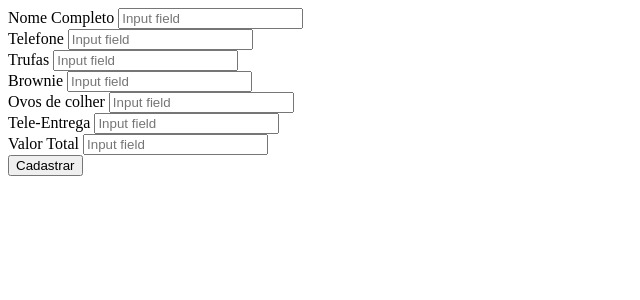
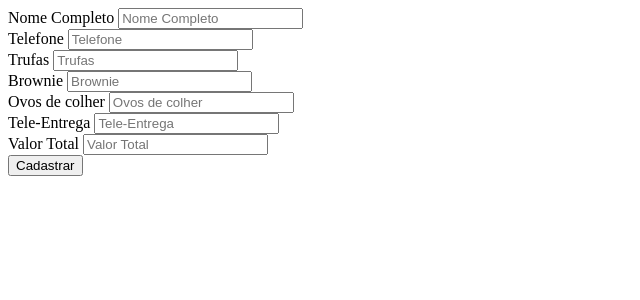
Before and after one commit to weslleyHendz/ProjetoPHP1, a PHP site: template public/pages/create_user.php in a window 1280 px wide. Shown: the top 300 px of the page, without its empty margins (0-640 px from the left). Run offline with PHP 8.4, Linux system fonts and the light colour scheme; the template is opened without the code that fills it, so the values that code supplies are empty.

Commit message:
config DB

```diff
--- a/app/function/database.php
+++ b/app/function/database.php
@@ -1,8 +1,8 @@
 <?php
 // $host="localhost";
 // $username = "root";
-// $password = "root";
-// $db = "blog";
+// $password = "";
+// $db = "products";
 require "config.php";
 
 try{
@@ -32,7 +32,7 @@ catch (PDOException $e) {
 }
 
 function connect(){
-    $pdo = new \PDO("mysql:host=localhost;dbname=blog;charset=utf8", 'root', 'root');
+    $pdo = new \PDO("mysql:host=localhost;dbname=products;charset=utf8", 'root', '');
     $pdo -> setAttribute(PDO::ATTR_ERRMODE, PDO::ERRMODE_EXCEPTION);
     $pdo -> setAttribute(PDO::ATTR_DEFAULT_FETCH_MODE, PDO::FETCH_OBJ);
 
--- a/public/pages/create_user.php
+++ b/public/pages/create_user.php
@@ -4,36 +4,36 @@
 
     <div class="form-group">
         <label for="">Nome Completo</label>
-        <input type="text" class="form-control" name="name" placeholder="Input field">
+        <input type="text" class="form-control" name="name" placeholder="Nome Completo">
     </div>
 
     <div class="form-group">
         <label for="">Telefone</label>
-        <input type="text" class="form-control" name="phone" placeholder="Input field">
+        <input type="text" class="form-control" name="phone" placeholder="Telefone">
     </div>
 
     <div class="form-group">
         <label for="">Trufas</label>
-        <input type="text" class="form-control" name="trufa" placeholder="Input field">
+        <input type="text" class="form-control" name="trufa" placeholder="Trufas">
     </div>
 
     <div class="form-group">
         <label for="">Brownie</label>
-        <input type="int" class="form-control" name="brownie" placeholder="Input field">
+        <input type="int" class="form-control" name="brownie" placeholder="Brownie">
     </div>
 
     <div class="form-group">
         <label for="">Ovos de colher</label>
-        <input type="text" class="form-control" name="ovo" placeholder="Input field">
+        <input type="text" class="form-control" name="ovo" placeholder="Ovos de colher">
     </div>
     <div class="form-group">
         <label for="">Tele-Entrega</label>
-        <input type="text" class="form-control" name="tele" placeholder="Input field">
+        <input type="text" class="form-control" name="tele" placeholder="Tele-Entrega">
     </div>
 
     <div class="form-group">
         <label for="">Valor Total</label>
-        <input type="text" class="form-control" name="total" placeholder="Input field">
+        <input type="text" class="form-control" name="total" placeholder="Valor Total">
     </div>
 
 
```
